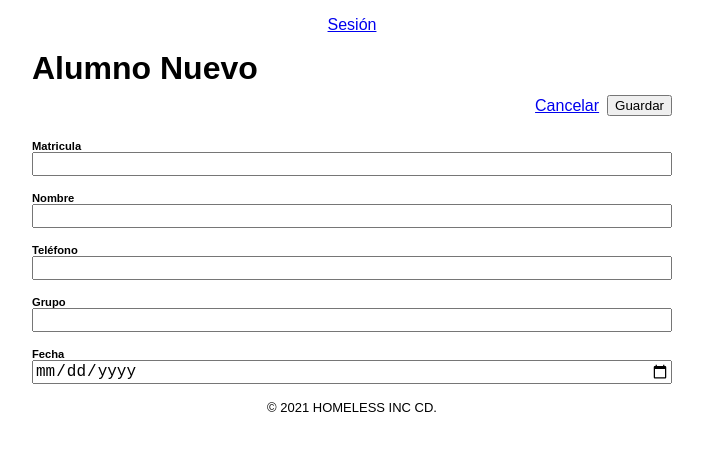
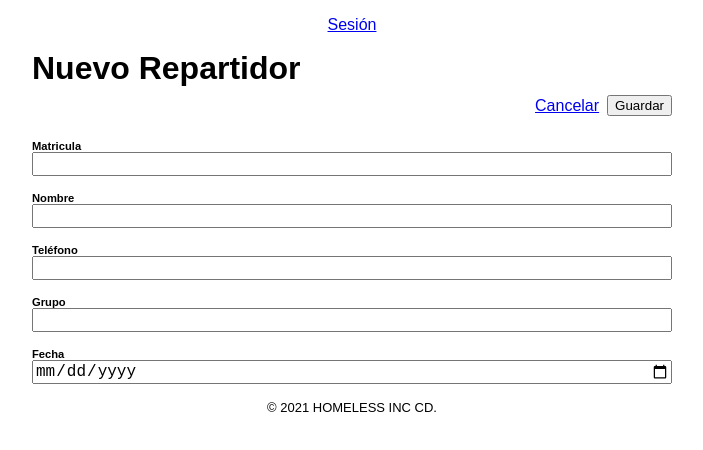
Before and after one commit to proyectoohaweb50/proyectoohaweb50.github.io, a plain HTML site: page alumnoNuevo.html in a window 1280 px wide. Shown: the whole page, without its empty margins (288-991 px from the left). Drawn offline with Linux system fonts and the light colour scheme; no server answers.

Commit message:
Update alumnoNuevo.html

```diff
--- a/alumnoNuevo.html
+++ b/alumnoNuevo.html
@@ -6,7 +6,7 @@
     content="width=device-width,
        initial-scale=1.0">
   <title>
-    Alumno Nuevo
+    Alumno Nuevo <!--Alumno Nuevo * Repartidor-->
   </title>
   <script
     src="https://www.gstatic.com/firebasejs/8.5.0/firebase-app.js"></script>
@@ -29,7 +29,7 @@
   <form name="forma">
     <mi-nav></mi-nav>
     <header>
-      <h1>Alumno Nuevo</h1>
+      <h1> Nuevo Repartidor </h1>  <!--Alumno Nuevo * Repartidor-->
       <div class="herramientas">
         <a
           href="alumnos.html">
```
